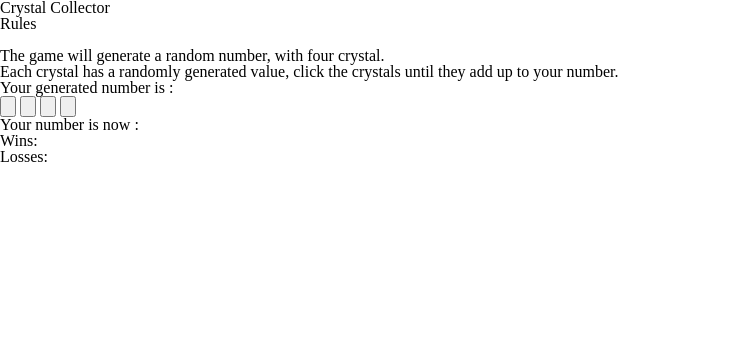
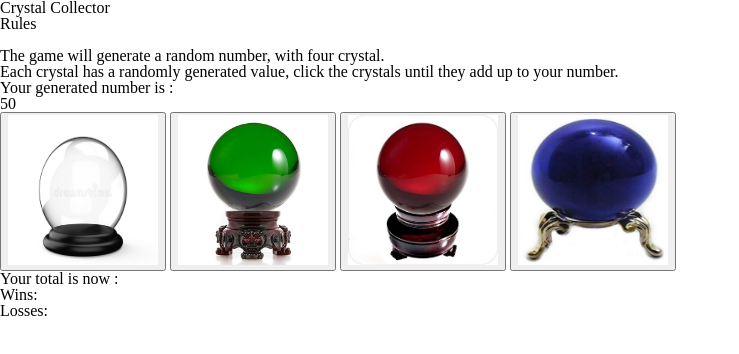
Before and after one commit to blopes1989/unit-4-game, a plain HTML site: page index.html in a window 1280 px wide. Shown: the whole page, without its empty margins (0-739 px from the left). Drawn offline with nearby package versions, Linux system fonts and the light colour scheme.

Commit message:
deadline

```diff
--- a/assets/javascript/game.js
+++ b/assets/javascript/game.js
@@ -1,21 +1,52 @@
+$(document).ready(function() {
 //variables
-var generated
-var one
-var two
-var three
-var four
-var win
-var loss
-var total
+var generated;
+var oneV;
+var twoV;
+var threeV;
+var fourV;
+var win = 0;
+var loss = 0;
+var myTotal = 0;
+var currentWins;
+var currentLosses;
 
 
 //generate number
-
+generated = Math.floor(Math.random() *120);
+$("#generate").text(generated);
 
 //numbers for crystal
+oneV = Math.floor(Math.random() *12)+1;
 
+twoV = Math.floor(Math.random() *12,)+1;
 
+threeV = Math.floor(Math.random() *12)+1;
+
+fourV = Math.floor(Math.random() *12)+1;
+
+$('button').click(function(){
+ myTotal = Number(myTotal) + Number($(this).val());
+ $('#total').text("myTotal: "+myTotal);
+});
+$("#total").text(+myTotal)
+console.log(myTotal)
 //adding crystal together
 
 
-//declare winner loser start next round
+
+//compare to generated number
+
+
+//declare winner loser
+
+
+//update win/loss
+
+
+//start next round
+
+
+$("generate").text(generated)
+
+});
--- a/index.html
+++ b/index.html
@@ -5,10 +5,9 @@
     <meta http-equiv="X-UA-Compatible" content="IE=edge">
     <title>Crystals Collector</title>
     <meta name="viewport" content="width=device-width, initial-scale=1">
-    <link rel="stylesheet" type="text/css" media="screen" href="/assets/css/reset.css" />
-    <link rel="stylesheet" type="text/css" media="screen" href="/assets/css/style.css" />
-    <script src="/assets/javascript/game.js"></script>
-    <script src="https://ajax.aspnetcdn.com/ajax/jQuery/jquery-3.3.1.min.js"></script>
+    <link rel="stylesheet" type="text/css" media="screen" href="assets/css/reset.css" />
+    <link rel="stylesheet" type="text/css" media="screen" href="assets/css/style.css" />
+
 </head>
 <body>
     <h1>Crystal Collector</h1>
@@ -21,24 +20,29 @@
         </p>
     </h2>
 
-    <div class=generated>
-<h3>Your generated number is :</h3>
+    <div class="goal">
+<h3>Your generated number is : <h3 id="generate"></h3></h3>
     </div>
 
-<div class=crystals>
-    <button class=one> <img srv=""/>
+<div class="crystals">
+    <button class="one"> <img src="https://github.com/blopes1989/unit-4-game/blob/master/assets/images/crystal-ball-white.jpg?raw=true" width="150" height="150"/>
     </button>
-    <button class=two><img srv=""/></button>
-    <button class=three> <img srv=""/> </button>
-    <button class=four> <img srv=""/> </button>
+    <button class="two"><img src="https://github.com/blopes1989/unit-4-game/blob/master/assets/images/crystal-ball-green.jpg?raw=true"width="150" height="150"/></button>
+    <button class="three"> <img src="https://github.com/blopes1989/unit-4-game/blob/master/assets/images/crystal-ball-red.jpg?raw=true"width="150" height="150"/> </button>
+    <button class="four"> <img src="https://github.com/blopes1989/unit-4-game/blob/master/assets/images/crystal-ball-blue.jpg?raw=true"width="150" height="150"/> </button>
 </div>
 
-<div class=total>
-   <h3> Your number is now :
-       <p class=wins>Wins:</p>
-       <p class=losses>Losses:</p>
+<div class="results">
+   <h3> Your total is now : <id=total></id>
+       <p class="wins">Wins:</p>
+       <p class="losses">Losses:</p>
    </h3>
 </div>
 
 </body>
+
+<script src="https://code.jquery.com/jquery-3.3.1.slim.min.js" integrity="sha384-q8i/X+965DzO0rT7abK41JStQIAqVgRVzpbzo5smXKp4YfRvH+8abtTE1Pi6jizo" crossorigin="anonymous"></script>
+<script src="https://cdnjs.cloudflare.com/ajax/libs/popper.js/1.14.3/umd/popper.min.js" integrity="sha384-ZMP7rVo3mIykV+2+9J3UJ46jBk0WLaUAdn689aCwoqbBJiSnjAK/l8WvCWPIPm49" crossorigin="anonymous"></script>
+<script src="https://stackpath.bootstrapcdn.com/bootstrap/4.1.1/js/bootstrap.min.js" integrity="sha384-smHYKdLADwkXOn1EmN1qk/HfnUcbVRZyYmZ4qpPea6sjB/pTJ0euyQp0Mk8ck+5T" crossorigin="anonymous"></script>
+<script src="assets/javascript/game.js"> </script>
 </html>
```
